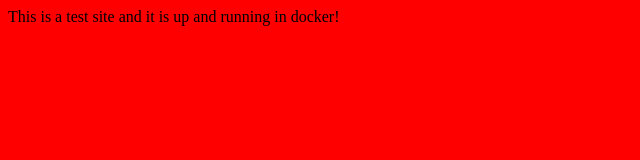
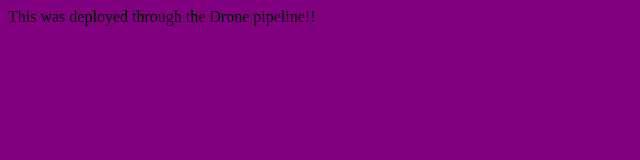
Before and after one commit to prmawyer/drone-basic-website, a plain HTML site: page site/index.html in a window 1280 px wide. Shown: the whole page, without its empty margins (0-640 px from the left). Drawn offline with Linux system fonts and the light colour scheme.

Commit message:
Update index.html

```diff
--- a/site/index.html
+++ b/site/index.html
@@ -1,5 +1,5 @@
 <html>
-<body bgcolor="red">
-This is a test site and it is up and running in docker!
+<body bgcolor="purple">
+This was deployed through the Drone pipeline!!
 </body>
 </html>
```
